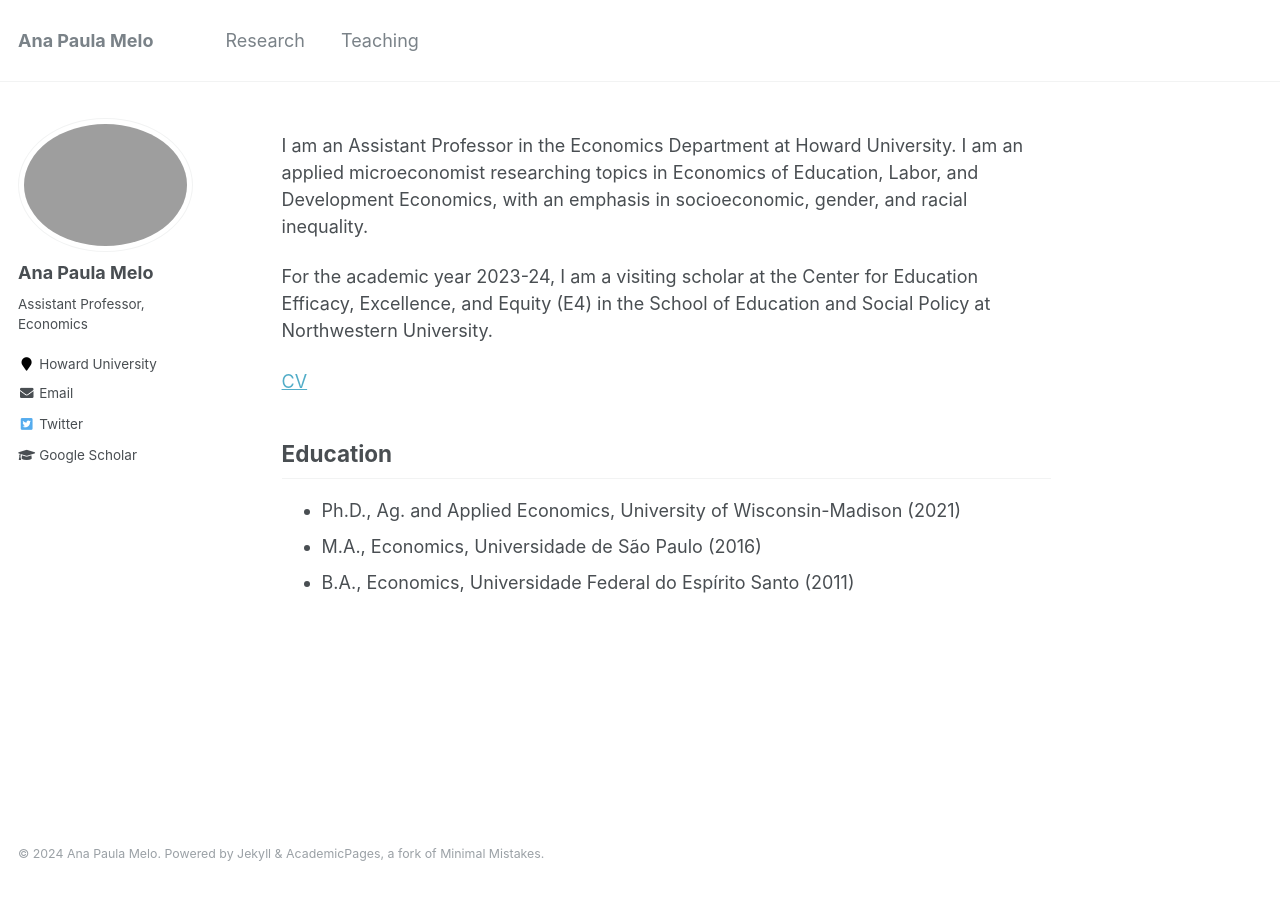
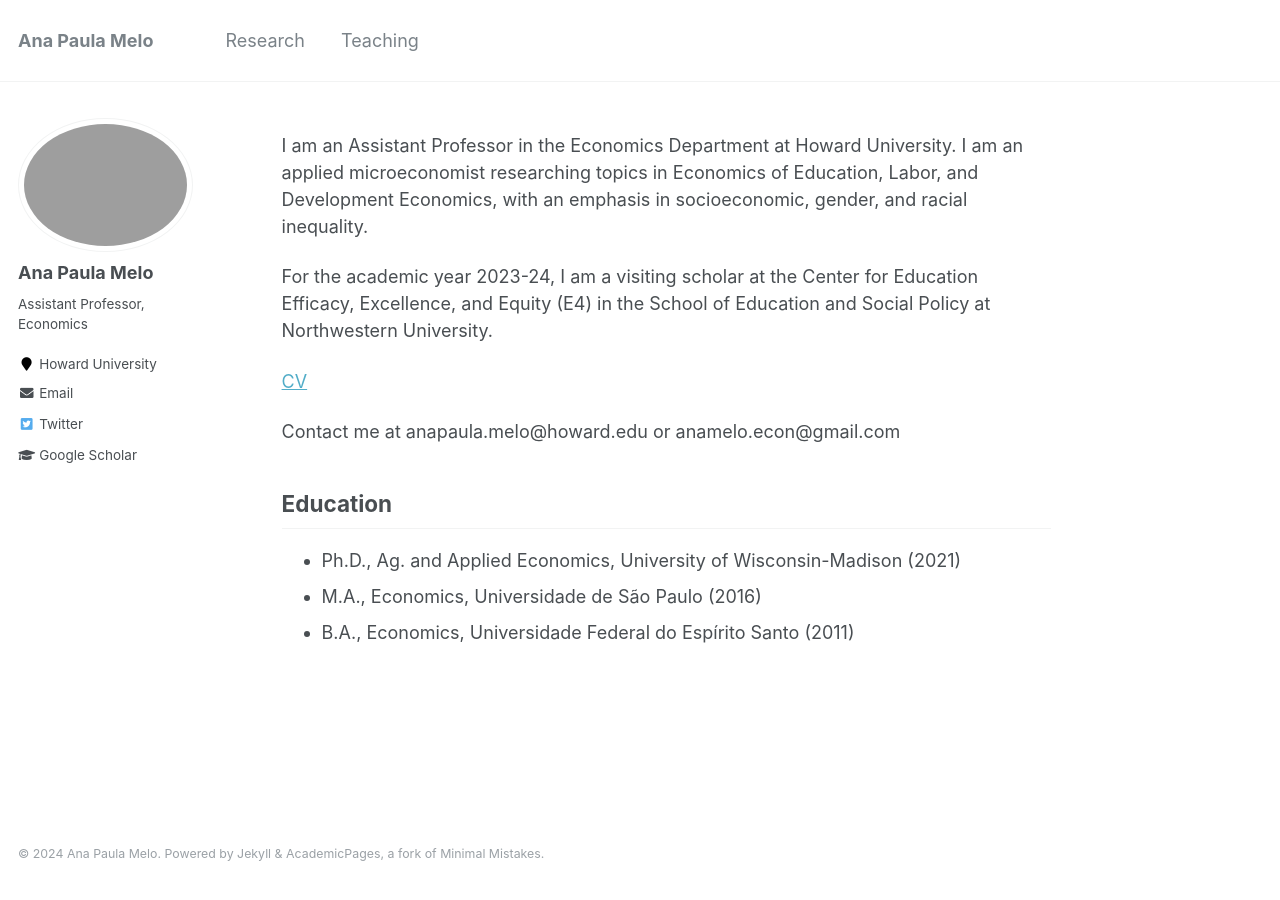
Before and after one commit to anapmelo/anapmelo.github.io, a Jekyll site: the page built from _pages/about.md, in a window 1280 px wide. Built offline with Jekyll 4.4.1, drawn with Linux system fonts in a browser that asks for light colours.

Commit message:
Update about.md

```diff
--- a/_pages/about.md
+++ b/_pages/about.md
@@ -14,6 +14,8 @@ For the academic year 2023-24, I am a visiting scholar at the Center for Educati
 
 [CV](http://anapmelo.github.io/files/main_cv.pdf)
 
+Contact me at anapaula.melo@howard.edu or anamelo.econ@gmail.com
+
 <h2>Education</h2>
 
   * Ph.D., Ag. and Applied Economics, University of Wisconsin-Madison (2021)
```
